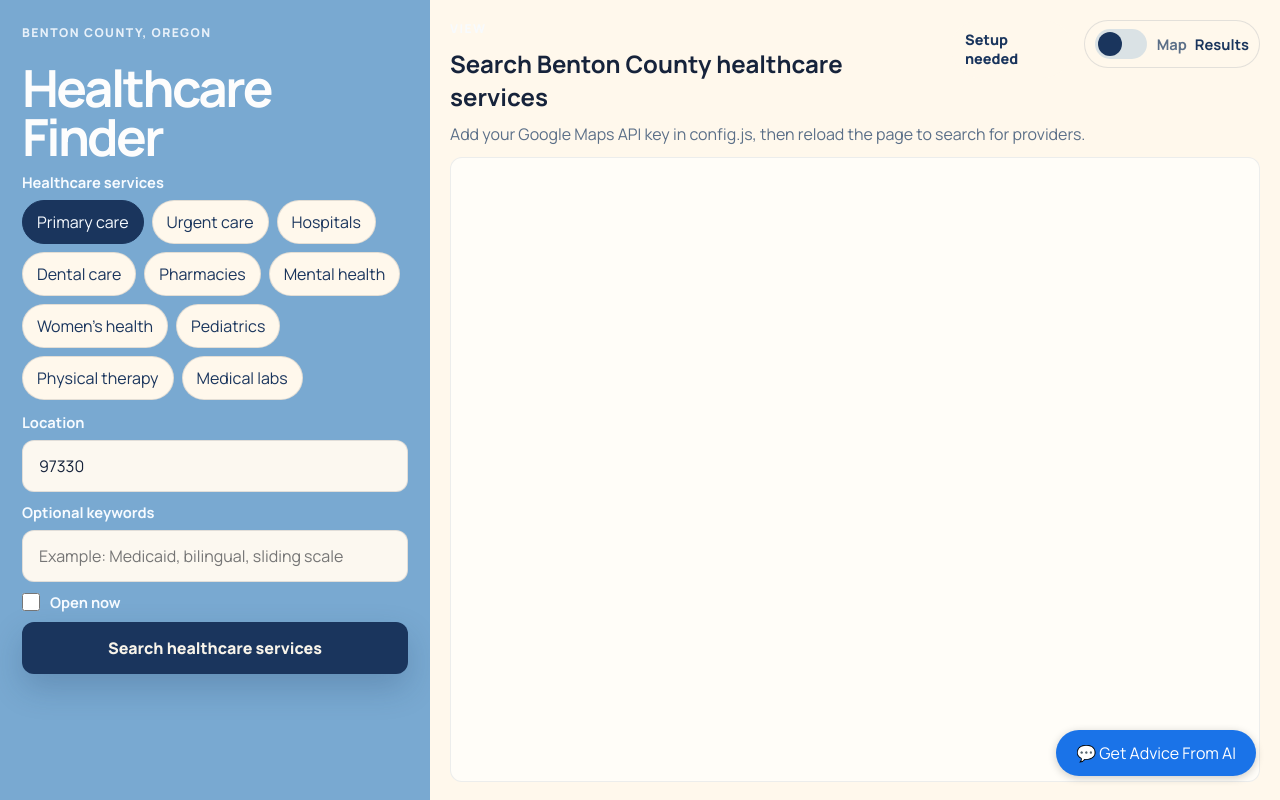
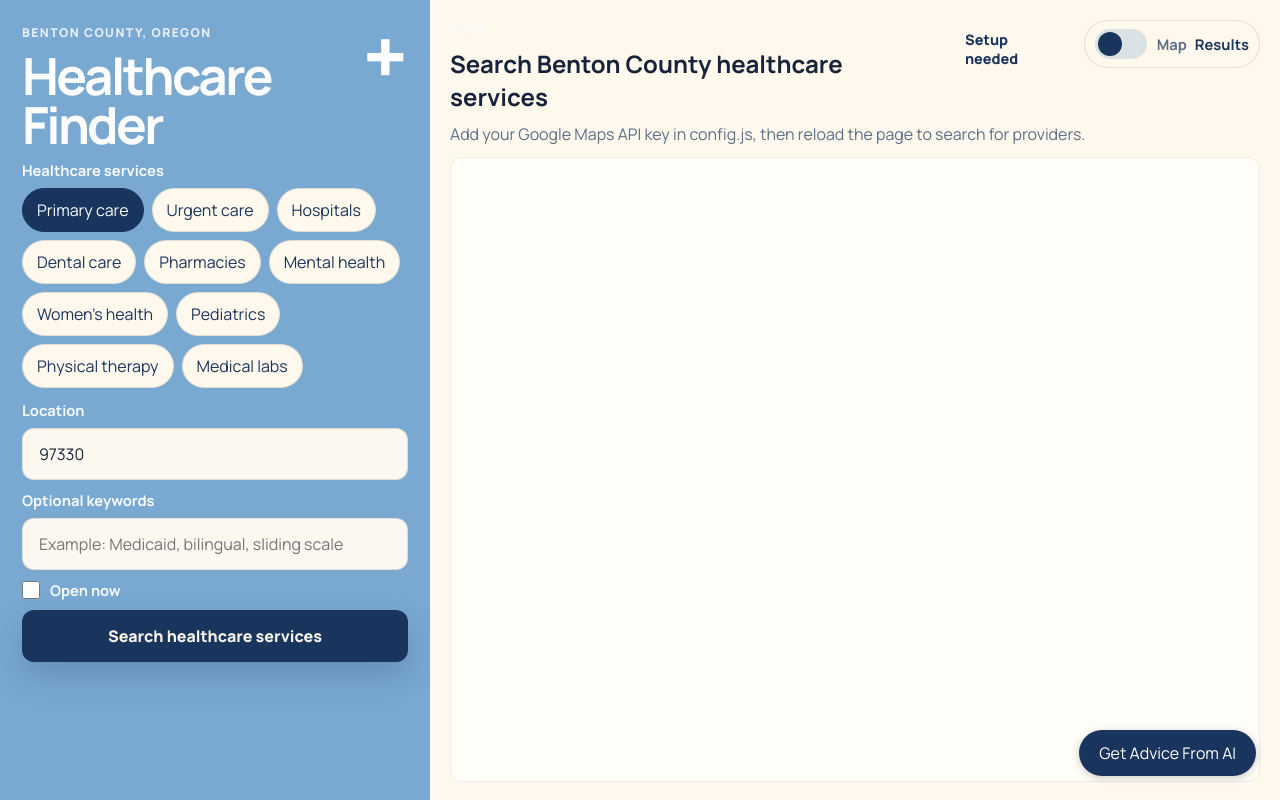
Before and after one commit to LaurenMBell/beaverhacks, a plain HTML site: page index.html in a window 1280 px wide. Drawn offline with Linux system fonts and the light colour scheme.

Commit message:
added + logo

```diff
--- a/app.js
+++ b/app.js
@@ -667,7 +667,7 @@ function toggleChat() {
   win.style.display = isHidden ? 'flex' : 'none';
 
   if (isHidden && chatHistory.length === 0) {
-    addMessage('bot', 'Hi! Describe your symptoms and I\'ll suggest what type of doctor to see and help you find affordable care nearby. 🏥');
+    addMessage('bot', 'Hi! Describe your symptoms and I\'ll suggest what type of doctor to see and help you find affordable care nearby.');
   }
 }
 
@@ -785,7 +785,7 @@ function autoSearchFromReply(reply) {
     syncActiveChips();
     performSearch();
 
-    addMessage('bot', `🔍 I found nearby ${found}s for you!`);
+    addMessage('bot', `I found nearby ${found}s for you!`);
   }
 }
 
--- a/index.html
+++ b/index.html
@@ -19,8 +19,13 @@
   <body>
     <div class="shell">
       <section class="sidebar">
-        <div class="eyebrow">Benton County, Oregon</div>
-        <h1>Healthcare Finder</h1>
+        <div class="sidebar-header">
+          <div>
+            <div class="eyebrow">Benton County, Oregon</div>
+            <h1>Healthcare Finder</h1>
+          </div>
+          <div class="sidebar-mark" aria-hidden="true">+</div>
+        </div>
 
         <div class="service-picker">
           <p class="service-picker-label">Healthcare services</p>
@@ -143,12 +148,12 @@
     <script type="module" src="./app.js"></script>
 
     <!-- Chat bubble button -->
-    <button id="chat-toggle" onclick="toggleChat()">💬 Get Advice From AI</button>
+    <button id="chat-toggle" onclick="toggleChat()">Get Advice From AI</button>
 
     <!-- Chat window -->
     <div id="chat-window" style="display:none">
       <div id="chat-header">
-        <span>🏥 Healthcare Assistant</span>
+        <span>Healthcare Assistant</span>
         <button onclick="toggleChat()">✕</button>
       </div>
       <div id="chat-messages"></div>
--- a/styles.css
+++ b/styles.css
@@ -58,6 +58,21 @@ body {
   min-height: 0;
   background: var(--sidebar);
   color: #f7fbff;
+}
+
+.sidebar-header {
+  display: flex;
+  align-items: flex-start;
+  justify-content: space-between;
+  gap: 12px;
+}
+
+.sidebar-mark {
+  flex: 0 0 auto;
+  font-size: 5rem;
+  line-height: 0.8;
+  font-weight: 800;
+  color: #fdfdfd;
 }
 
 .eyebrow,
@@ -433,7 +448,7 @@ button:focus {
   position: fixed;
   bottom: 24px;
   right: 24px;
-  background: #1a73e8;
+  background: #1a355d;
   color: white;
   border: none;
   border-radius: 24px;
@@ -460,7 +475,7 @@ button:focus {
 }
 
 #chat-header {
-  background: #1a73e8;
+  background: #1a355d;
   color: white;
   padding: 14px 16px;
   display: flex;
@@ -495,7 +510,7 @@ button:focus {
 }
 
 .message.user {
-  background: #1a73e8;
+  background: #79a9d1;
   color: white;
   align-self: flex-end;
   border-bottom-right-radius: 4px;
@@ -531,7 +546,7 @@ button:focus {
 }
 
 #chat-input-area button {
-  background: #1a73e8;
+  background: #79a9d1;
   color: white;
   border: none;
   border-radius: 20px;
```
